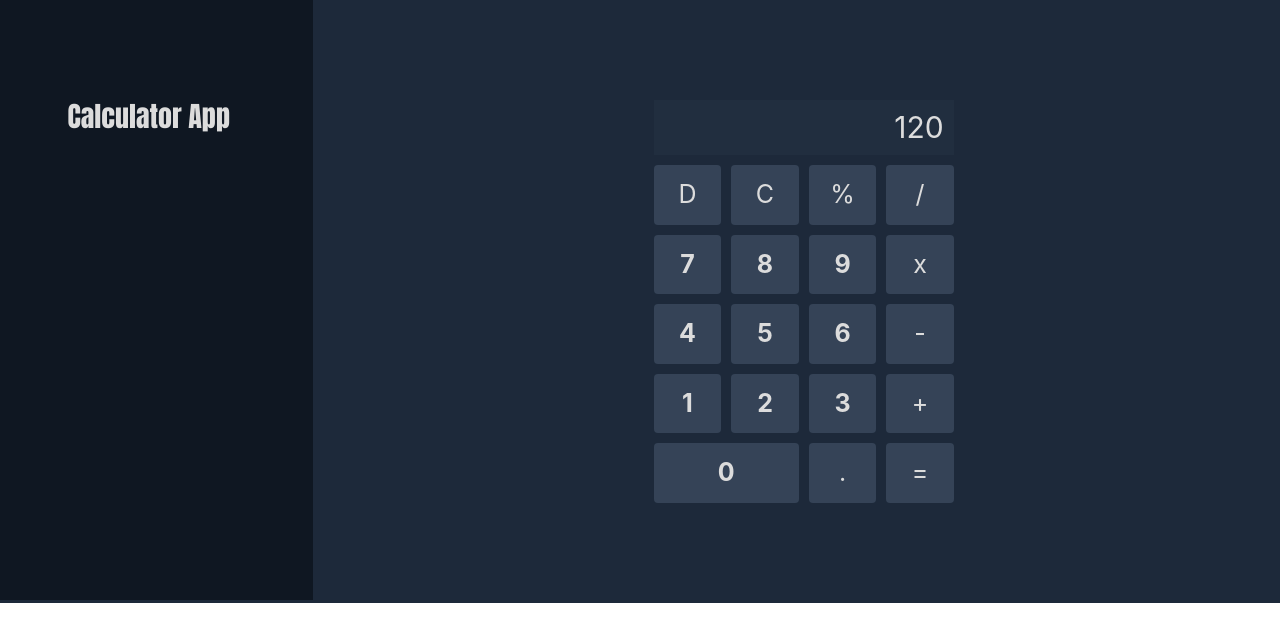
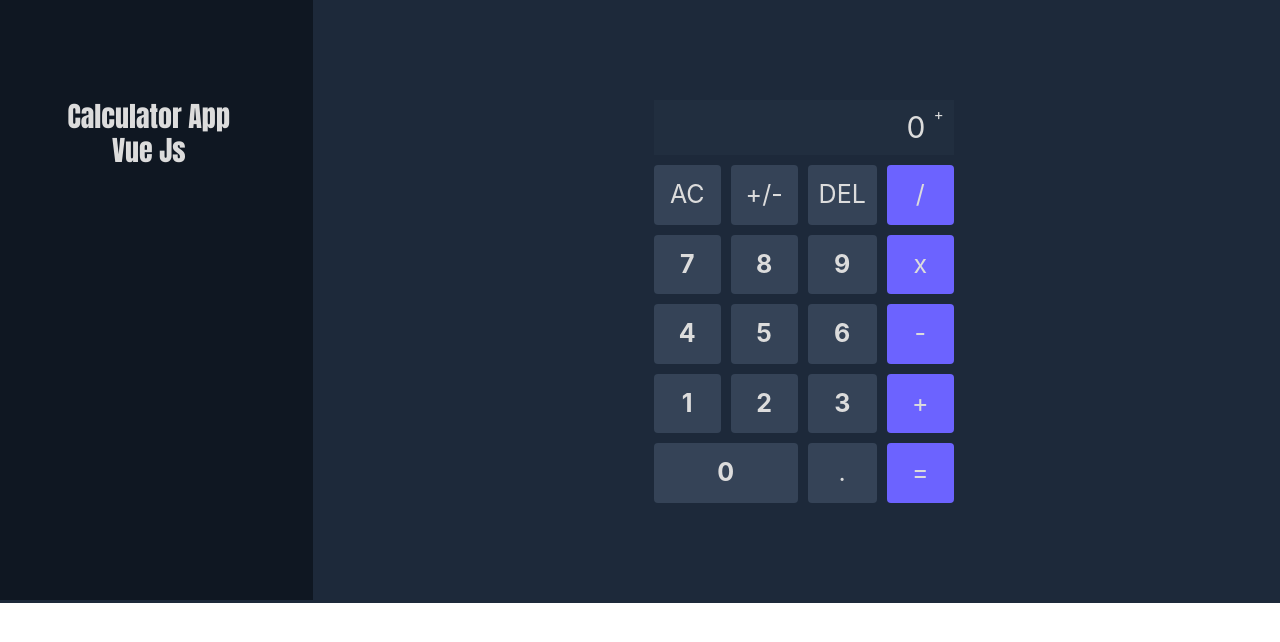
Before and after one commit to 9plans/Calculator-Vue-App, a Vue app: page / in a window 1280 px wide. Shown: the top 642 px of the page. Built offline with nearby package versions, Linux system fonts and the light colour scheme.

Commit message:
final App

```diff
--- a/src/App.vue
+++ b/src/App.vue
@@ -21,6 +21,5 @@ export default {
   background-color: rgba(29, 41, 58, 1);
   overflow: hidden;
   max-width: 100%;
-  height: 100%;
 }
 </style>
--- a/src/components/Calculator.vue
+++ b/src/components/Calculator.vue
@@ -5,36 +5,41 @@
       <b-col class="SideNav">
         <h3 class="CalculatorHeading">
           Calculator App
+          <br />
+          Vue Js
         </h3>
       </b-col>
       <!-- Calculator Module -->
       <b-col cols="9">
         <div class="Calculator-Group">
           <!-- row 1 -->
-          <div class="TextHeader">120</div>
-          <div class="btn">D</div>
-          <div class="btn">C</div>
-          <div class="btn">%</div>
-          <div class="btn">/</div>
+          <div class="TextHeader">
+            {{ currentValue || 0 }}
+            <sup>{{ operatorSymbol }}</sup>
+          </div>
+          <div @click="clear()" class="btn">AC</div>
+          <div @click="SignValue()" class="btn">+/-</div>
+          <div @click="Delete()" class="btn">DEL</div>
+          <div @click="Division()" class="btn Operators">/</div>
           <!-- row 2 -->
-          <div class="numbers btn">7</div>
-          <div class="btn numbers">8</div>
-          <div class="btn numbers">9</div>
-          <div class="btn ">x</div>
+          <div @click="Append('7')" class="numbers btn">7</div>
+          <div @click="Append('8')" class="btn numbers">8</div>
+          <div @click="Append('9')" class="btn numbers">9</div>
+          <div @click="Multiplication()" class="btn Operators">x</div>
           <!-- row 3 -->
-          <div class="btn numbers">4</div>
-          <div class="btn numbers">5</div>
-          <div class="btn numbers">6</div>
-          <div class="btn ">-</div>
+          <div @click="Append('4')" class="btn numbers">4</div>
+          <div @click="Append('5')" class="btn numbers">5</div>
+          <div @click="Append('6')" class="btn numbers">6</div>
+          <div @click="Subtraction()" class="btn Operators">-</div>
           <!-- row 5 -->
-          <div class="btn numbers">1</div>
-          <div class="btn numbers">2</div>
-          <div class="btn numbers">3</div>
-          <div class="btn ">+</div>
+          <div @click="Append('1')" class="btn numbers">1</div>
+          <div @click="Append('2')" class="btn numbers">2</div>
+          <div @click="Append('3')" class="btn numbers">3</div>
+          <div @click="Addition()" class="btn Operators">+</div>
           <!-- row 6 -->
-          <div class="numbers zero btn ">0</div>
-          <div class="btn">.</div>
-          <div class="btn">=</div>
+          <div @click="Append('0')" class="numbers zero btn ">0</div>
+          <div @click="DecimalPoint('.')" class="btn">.</div>
+          <div @click="Equal()" class="btn Operators">=</div>
         </div>
       </b-col>
     </b-row>
@@ -46,11 +51,88 @@ export default {
   name: "Calculator",
   data() {
     return {
-      currentValue: ""
+      currentValue: "",
+      previousValue: "",
+      operatorClicked: false,
+      operatorAction: null,
+      operatorSymbol: "+"
     };
   },
   methods: {
-    clear() {}
+    // ================================================ Extras======================
+    clear() {
+      this.currentValue = "";
+      this.operatorClicked = false;
+      this.operatorAction = null;
+      this.operatorSymbol = "+";
+      this.previousValue = "";
+    },
+    Append(newValue) {
+      if (this.operatorClicked) {
+        this.operatorClicked = false;
+        this.currentValue = "";
+      }
+
+      this.currentValue =
+        this.currentValue === "0"
+          ? (this.currentValue = `${this.currentValue.slice(1)}${
+              this.newValue
+            }`)
+          : `${this.currentValue}${newValue}`;
+    },
+    DecimalPoint(newValue) {
+      this.currentValue =
+        this.currentValue.indexOf(".") === -1
+          ? `${this.currentValue}${newValue}`
+          : this.currentValue;
+    },
+    Delete() {
+      this.currentValue = this.currentValue
+        ? this.currentValue.slice(0, -1)
+        : this.currentValue;
+    },
+    SignValue() {
+      this.currentValue =
+        this.currentValue.indexOf("-") === -1
+          ? `-${this.currentValue}`
+          : this.currentValue.slice(1);
+    },
+    // ======================= Operators========================================
+    Addition() {
+      this.operatorAction = (previousVal, newValue) => previousVal + newValue;
+      this.OnOperatorClick();
+      this.operatorSymbol = "+";
+      Equal();
+    },
+    Subtraction() {
+      this.operatorAction = (previousVal, newValue) => previousVal - newValue;
+      this.OnOperatorClick();
+      this.operatorSymbol = "-";
+    },
+    Multiplication() {
+      this.operatorAction = (previousVal, newValue) => previousVal * newValue;
+      this.OnOperatorClick();
+      this.operatorSymbol = "x";
+    },
+    Division() {
+      this.operatorAction = (previousVal, newValue) => previousVal / newValue;
+      this.OnOperatorClick();
+      this.operatorSymbol = "/";
+    },
+    OnOperatorClick() {
+      this.previousValue = this.currentValue;
+      // this.currentValue = "";
+      this.operatorClicked = true;
+      console.log("operator clicked");
+    },
+    Equal() {
+      if (this.previousValue)
+        this.currentValue = `${this.operatorAction(
+          parseFloat(this.previousValue),
+          parseFloat(this.currentValue)
+        )}`;
+      this.previousValue = "";
+    }
   }
 };
 </script>
@@ -85,6 +167,12 @@ h3 {
   font-size: 25px;
   padding: 10px 10px;
 }
+.btn:active {
+  background-color: rgb(108, 99, 255, 1);
+}
+.btn:hover {
+  box-shadow: 1px 1px 3px rgba(108, 99, 255, 1);
+}
 .zero {
   grid-column: 1/3;
 }
@@ -98,5 +186,13 @@ h3 {
   font-size: 30px;
   padding: 5px 10px;
   background-color: rgb(53, 67, 87, 0.2);
+  overflow: hidden;
+}
+.Operators {
+  background-color: rgb(108, 99, 255, 1);
+}
+sup {
+  vertical-align: super;
+  font-size: 15px;
 }
 </style>
```
